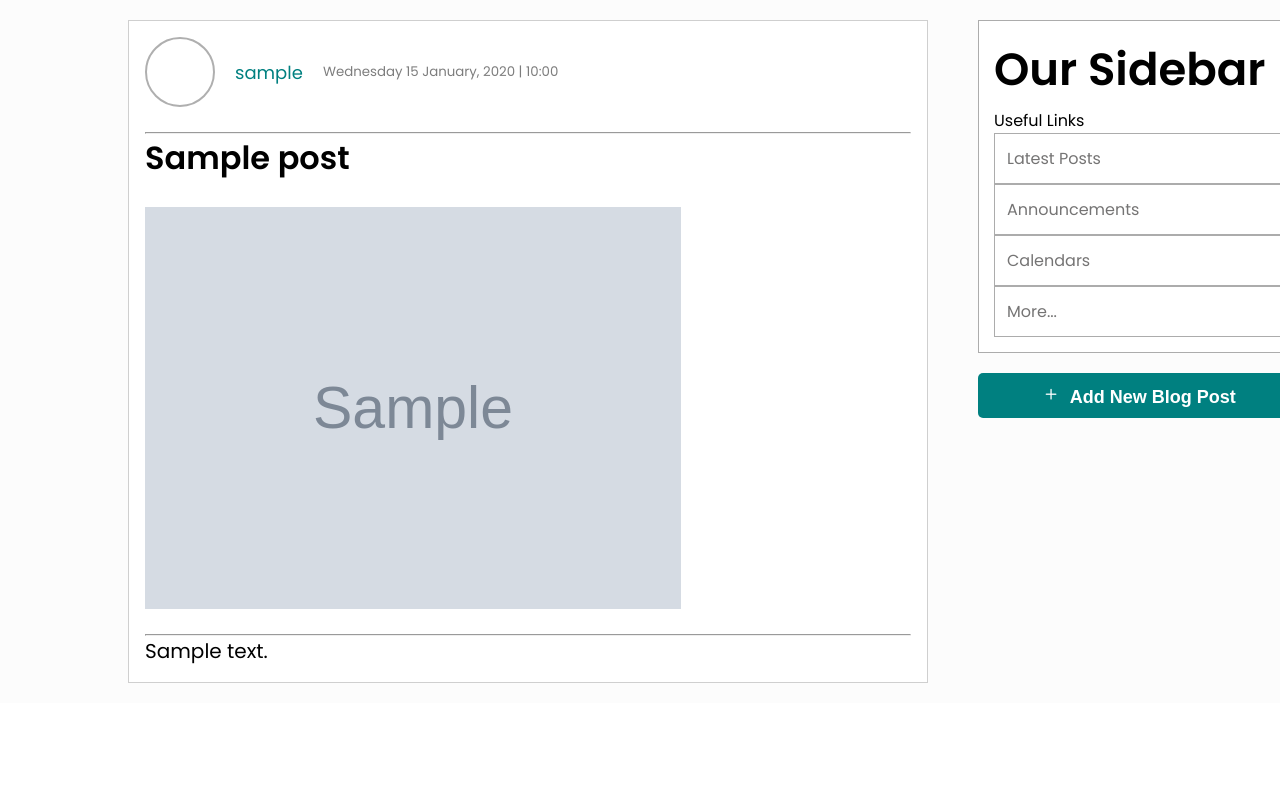
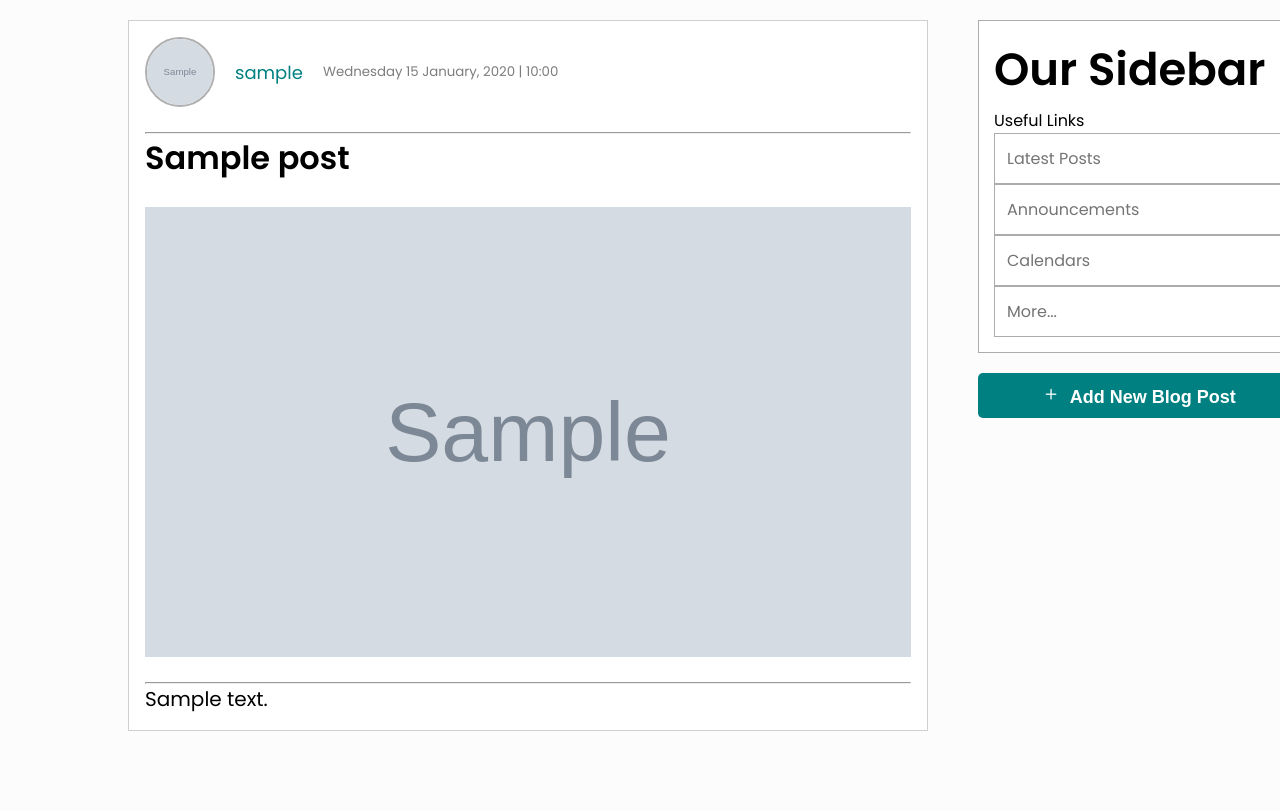
Before and after one commit to joboy-dev/DaBLOG, a Django app: page / in a window 1280 px wide. Shown: the part 203-1014 px from the top of the page. Before the commit the page ends 886 px from the top, so only its background shows below. Run offline with Django 4.2, Linux system fonts and the light colour scheme; tables that the repository leaves empty hold one stand-in row (values such as "Sample post"); grey boxes marked "Sample" are stand-in pictures.

Commit message:
Updated design

```diff
--- a/blog/views.py
+++ b/blog/views.py
@@ -4,6 +4,7 @@
 from django.urls import reverse_lazy
 from django.contrib import messages
 from django.contrib.auth.mixins import LoginRequiredMixin
+from django.core.paginator import Paginator
 
 from .models import Post
 
@@ -15,11 +16,16 @@
     def get(self, request):
         current_user = self.request.user
         queryset = self.model.objects.all()
+        items_per_page = 10
+        paginator = Paginator(queryset, items_per_page)
+        page_number = request.GET.get('page')
+        page_obj = paginator.get_page(page_number)
 
         context = {
             'posts':queryset,
             'user':current_user,
             'title':'Home',
+            'page_obj': page_obj
         }
 
         return render(request, self.template_name, context)
--- a/static/blog/main.css
+++ b/static/blog/main.css
@@ -30,7 +30,7 @@
 .navbar-house{
     display: flex;
     align-items: center;
-    /* justify-content: center; */
+    justify-content: center;
     gap: 4rem;
 }
 
--- a/static/user/main.css
+++ b/static/user/main.css
@@ -98,13 +98,18 @@
 .profile-pic-container .profile-pic{
     height: 200px;
     width: 200px;
+    overflow: hidden;
     border: 2px solid rgb(210, 210, 210);
-    border-radius: 250px;
+    border-radius: 100px;
     margin: 0 auto;
     margin-top: 5%;
-    background-repeat: no-repeat;
-    background-size: cover;
-    background-position: center;
+}
+
+.profile-pic-container .profile-pic img {
+    width: 100%;
+    height: 100%;
+    object-fit: cover;
+    object-position: center;
 }
 
 .profile-pic-container p{
@@ -124,6 +129,15 @@
 div .blog-img{
     display: flex;
     justify-content: center;
+    height: 450px;
+    width: 100%;
+    overflow: hidden;
+}
+
+div .blog-img img{
+    width: 100%;
+    height: 100%;
+    object-fit: cover;
 }
 
 /* button */
@@ -237,11 +251,16 @@
 .post-container .top-div .profile-pic{
     width: 70px;
     height: 70px;
+    overflow: hidden;
     border: 2px solid #afafaf;
     border-radius: 35px;
-    background-repeat: no-repeat;
-    background-size: contain;
-    background-position: center;
+}
+
+.post-container .top-div .profile-pic img{
+    width: 100%;
+    height: 100%;
+    object-fit: cover;
+    object-position: center;
 }
 
 .post-container h1 a{
@@ -262,3 +281,12 @@
 .post-content p{
     font-size: 20px;
 }
+
+.pagination{
+    display: flex;
+    align-items: center;
+    justify-content: center;
+    /* text-align: center; */
+    gap: 20px;
+    margin: 40px;
+}
--- a/templates/blog/delete-blog.html
+++ b/templates/blog/delete-blog.html
@@ -13,7 +13,7 @@
             </div>
             <div style="display: flex; gap: 20px; align-items: center; justify-content: end;">
                 <button type="submit" style="text-decoration: none; width: 50px; background-color: teal; padding: 10px; margin-top: 2px; color: white; border-radius: 5px; border: none; cursor: pointer;">Yes</button>
-                <button style="background-color: red; width: 50px; padding: 10px; margin-top: 2px; border-radius: 5px; border: none; cursor: pointer;"><a href="{% url 'dablog_app:my-posts' %}" style="text-decoration: none; color: white;">No</a></button>
+                <button style="background-color: red; width: 50px; padding: 10px; margin-top: 2px; border-radius: 5px; border: none; cursor: pointer;"><a href="{% url 'blog:my-posts' %}" style="text-decoration: none; color: white;">No</a></button>
             </div>
         </div>
     </form>
--- a/templates/blog/home.html
+++ b/templates/blog/home.html
@@ -11,7 +11,9 @@
 
         <div class="post-container">
             <div class="top-div">
-                <div class="profile-pic" style="background: url('{{user.profile_pic.url}}');"></div>
+                <div class="profile-pic">
+                    <img src="{{post.author.profile_pic.url}}" alt="profile-pic">
+                </div>
                 <p class="author">{{post.author}}</p>
                 <p class="date">{{post.updated|date:"l d F, Y | H:i"}}</p>
             </div>
@@ -20,12 +22,34 @@
                 <h1><a href="{% url 'blog:post-details' post.id %}">{{post.title}}</a></h1><br>
                 <!-- Check if post.blog_picture has a file -->
                 {% if post.blog_picture %}
-                <img class="blog-img" src="{{post.blog_picture.url}}" alt="blog picture" width="70%">
+                <div class="blog-img">
+                    <img src="{{post.blog_picture.url}}" alt="blog picture">
+                </div>
                 <br><hr>
                 {% endif %}
-                <p>{{post.content|truncatewords:15}}</p>
+                <p>{{post.content|truncatewords:100}}</p>
             </div>
         </div>
 
-    {% endfor %}
+
+        {% endfor %}
+        {% for item in page_obj %}
+            <!-- Display the item's information -->
+            <!-- <p>{{ item.field }}</p> -->
+        {% endfor %}
+
+        <!-- Display pagination links -->
+        <div class="pagination">
+            {% if page_obj.has_previous %}
+                <a href="?page={{ page_obj.previous_page_number }}">Previous</a>
+                <span class="current-page">{{ page_obj.number }}</span>
+                <a href="#">Next</a>
+            {% endif %}
+
+            {% if page_obj.has_next %}
+                <a href="#">Previous</a>
+                <span class="current-page">{{ page_obj.number }}</span>
+                <a href="?page={{ page_obj.next_page_number }}">Next</a>
+            {% endif %}
+        </div>
 {% endblock content %}
--- a/templates/blog/my-blogs.html
+++ b/templates/blog/my-blogs.html
@@ -11,7 +11,7 @@
     <div class="post-container">
         <div class="top-div">
             <div class="profile-pic">
-                <!-- <img src="" alt=""> -->
+                <img src="{{post.author.profile_pic.url}}" alt="">
             </div>
             <p class="author">{{post.author}}</p>
             <p class="date">{{post.created|date:"l d F, Y | H:i"}}</p>
@@ -19,7 +19,9 @@
         <div>
             <h1><a href="{% url 'blog:post-details' post.id %}">{{post.title}}</a></h1>
             {% if post.blog_picture %}
-                <img class="blog-img" src="{{post.blog_picture.url}}" alt="blog picture" width="100%">
+                <div class="blog-img">
+                    <img src="{{post.blog_picture.url}}" alt="blog picture">
+                </div>
                 <br><hr>
             {% endif %}
             <p style="font-size: 20px;">{{post.content|truncatewords:15}}</p>
--- a/templates/user/profile.html
+++ b/templates/user/profile.html
@@ -9,7 +9,9 @@
         <br><hr>
             {% csrf_token %}
             <div class="profile-pic-container">
-                <div class="profile-pic" style="background: url('{{user.profile_pic.url}}');"></div><br>
+                <div class="profile-pic">
+                    <img src="{{user.profile_pic.url}}" alt="">
+                </div><br>
 
                 <div class="details-field-container">
                     <p>Username:- <span>{{user.username}}</span> </p>
```
Also changed, not shown: templates/blog/blog-detail.html (+6 -5 lines).
